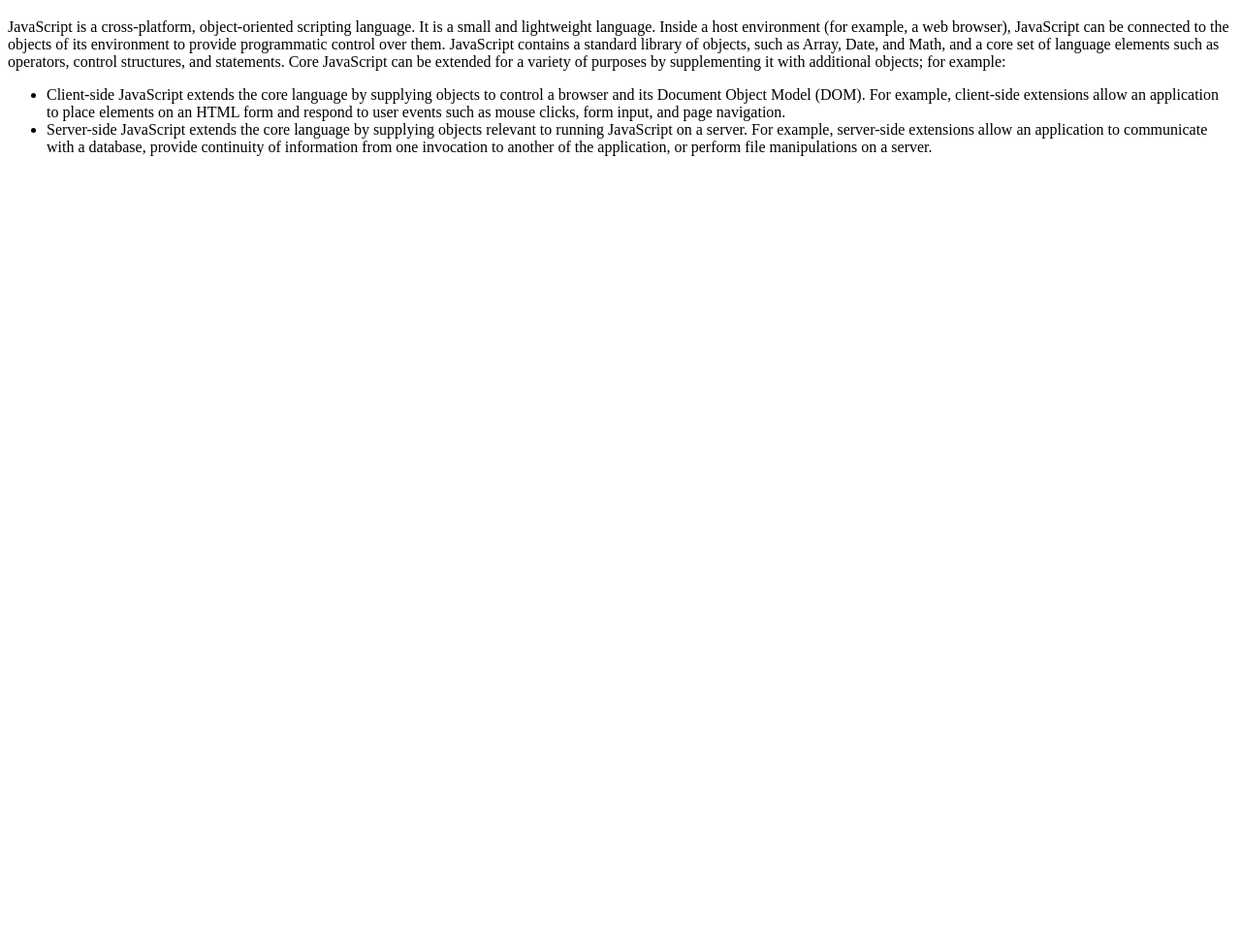
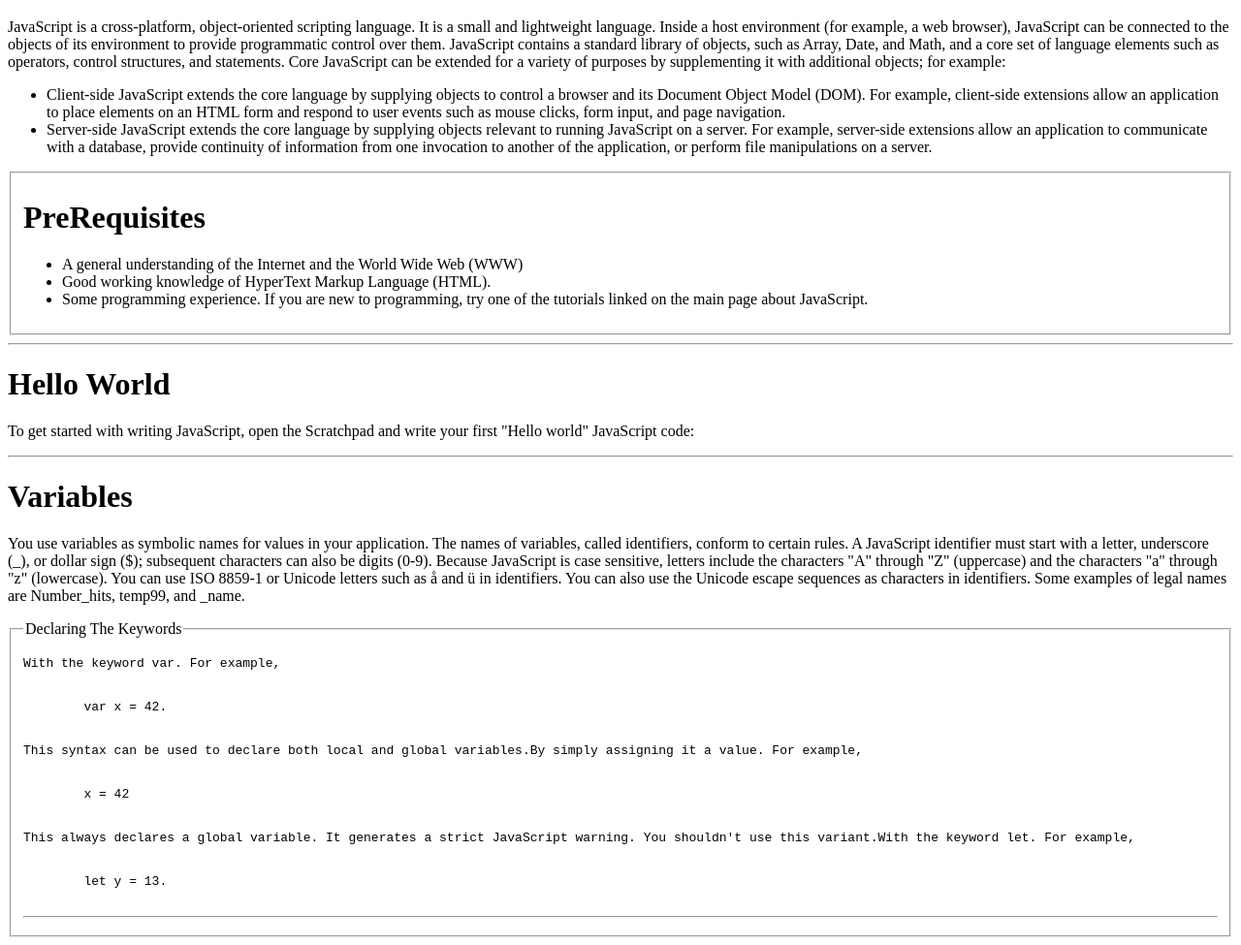
Before and after one commit to kingxt786/TEAMWORK, a plain HTML site: page Beginner.html in a window 1280 px wide. Shown: the part 603-1578 px from the top of the page at 97% size. Before the commit the page ends 800 px from the top, so only its background shows below. Drawn offline with Linux system fonts and the light colour scheme.

Commit message:
added some content in beginner html page

```diff
--- a/Beginner.html
+++ b/Beginner.html
@@ -50,5 +50,49 @@
             <li>Server-side JavaScript extends the core language by supplying objects relevant to running JavaScript on a server. For example, server-side extensions allow an application to communicate with a database, provide continuity of information from one invocation to another of the application, or perform file manipulations on a server.</li>
         </ul>
     </div>
+    <div>
+      <fieldset>
+        <h1>
+          PreRequisites
+        </h1>
+        <ul>
+          <li>A general understanding of the Internet and the World Wide Web (WWW)</li>
+          <li>Good working knowledge of HyperText Markup Language (HTML).</li>
+          <li>Some programming experience. If you are new to programming, try one of the tutorials linked on the main page about JavaScript.</li>
+        </ul>
+      </fieldset>
+      <hr>
+      <h1>
+        Hello World
+      </h1>
+      <p>To get started with writing JavaScript, open the Scratchpad and write your first "Hello world" JavaScript code:</p>
+    </div>
+    <hr>
+    <h1>
+      Variables
+    </h1>
+    <p>You use variables as symbolic names for values in your application. The names of variables, called identifiers, conform to certain rules. A JavaScript identifier must start with a letter, underscore (_), or dollar sign ($); subsequent characters can also be digits (0-9). Because JavaScript is case sensitive, letters include the characters "A" through "Z" (uppercase) and the characters "a" through "z" (lowercase). You can use ISO 8859-1 or Unicode letters such as å and ü in identifiers. You can also use the Unicode escape sequences as characters in identifiers. Some examples of legal names are Number_hits, temp99, and _name.</p>
+    <fieldset>
+      <legend>Declaring The Keywords</legend>
+      <pre>With the keyword var. For example,
+
+
+        var x = 42.
+
+
+This syntax can be used to declare both local and global variables.By simply assigning it a value. For example,
+
+
+        x = 42
+
+
+This always declares a global variable. It generates a strict JavaScript warning. You shouldn't use this variant.With the keyword let. For example,
+
+
+        let y = 13.
+
+</pre>
+<hr>
+    </fieldset>
     </body>
     </html>
```
Also changed, not shown: Intermediate.html (+25 -0 lines).
